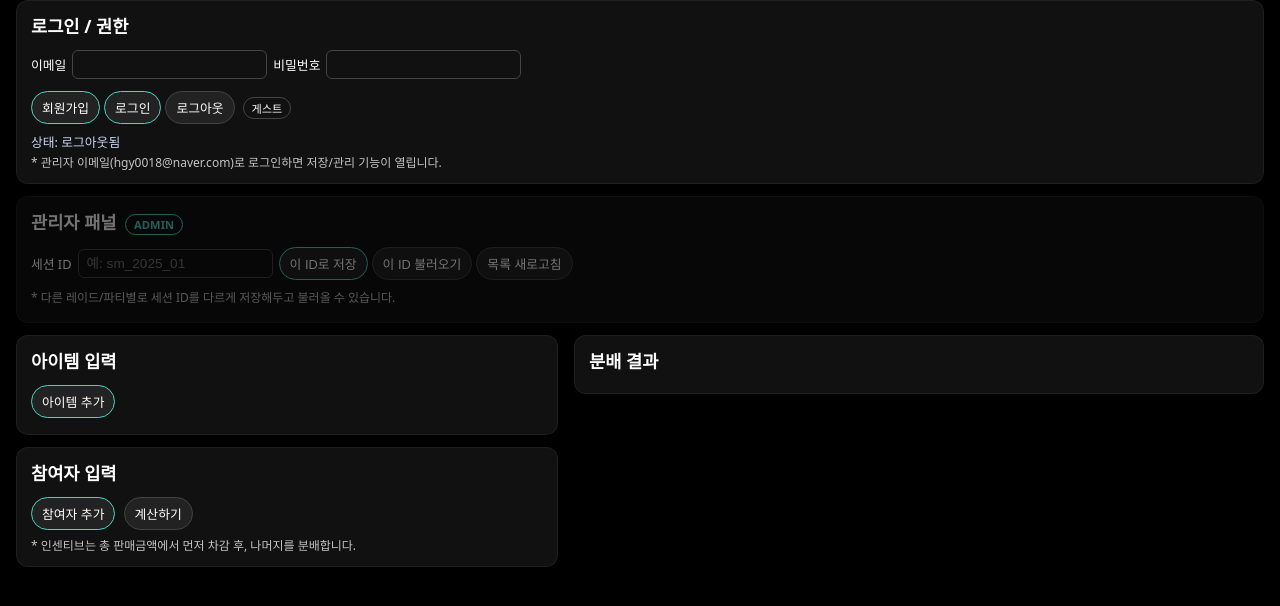
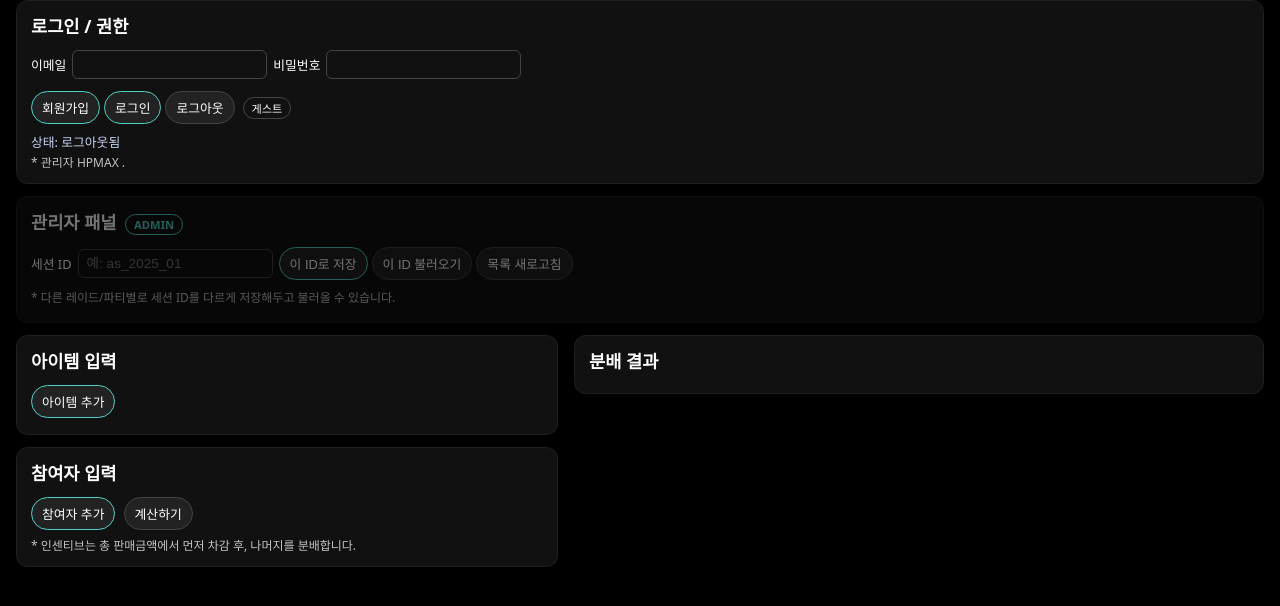
Before and after one commit to Gyfarm/as-share-tool, a plain HTML site: page index.html in a window 1280 px wide. Shown: the part 76-682 px from the top of the page. Drawn offline with nearby package versions, Linux system fonts and the light colour scheme.

Commit message:
Update admin login hint and session ID placeholder

```diff
--- a/index.html
+++ b/index.html
@@ -175,14 +175,14 @@
     <span id="roleBadge" class="badge">게스트</span>
   </div>
   <div id="status">상태: 로그아웃됨</div>
-  <div class="hint">* 관리자 이메일(hgy0018@naver.com)로 로그인하면 저장/관리 기능이 열립니다.</div>
+  <div class="hint">* 관리자 HPMAX .</div>
 </div>
 
 <div class="card admin-only" id="adminPanel" aria-label="관리자 패널">
   <h2>관리자 패널 <span class="badge badge-admin">ADMIN</span></h2>
   <div class="row-block">
     <label for="sessionId">세션 ID</label>
-    <input id="sessionId" placeholder="예: sm_2025_01">
+    <input id="sessionId" placeholder="예: as_2025_01">
     <button class="btn-primary" onclick="saveSession()">이 ID로 저장</button>
     <button onclick="loadSession()">이 ID 불러오기</button>
     <button onclick="loadSessionList()">목록 새로고침</button>
```
